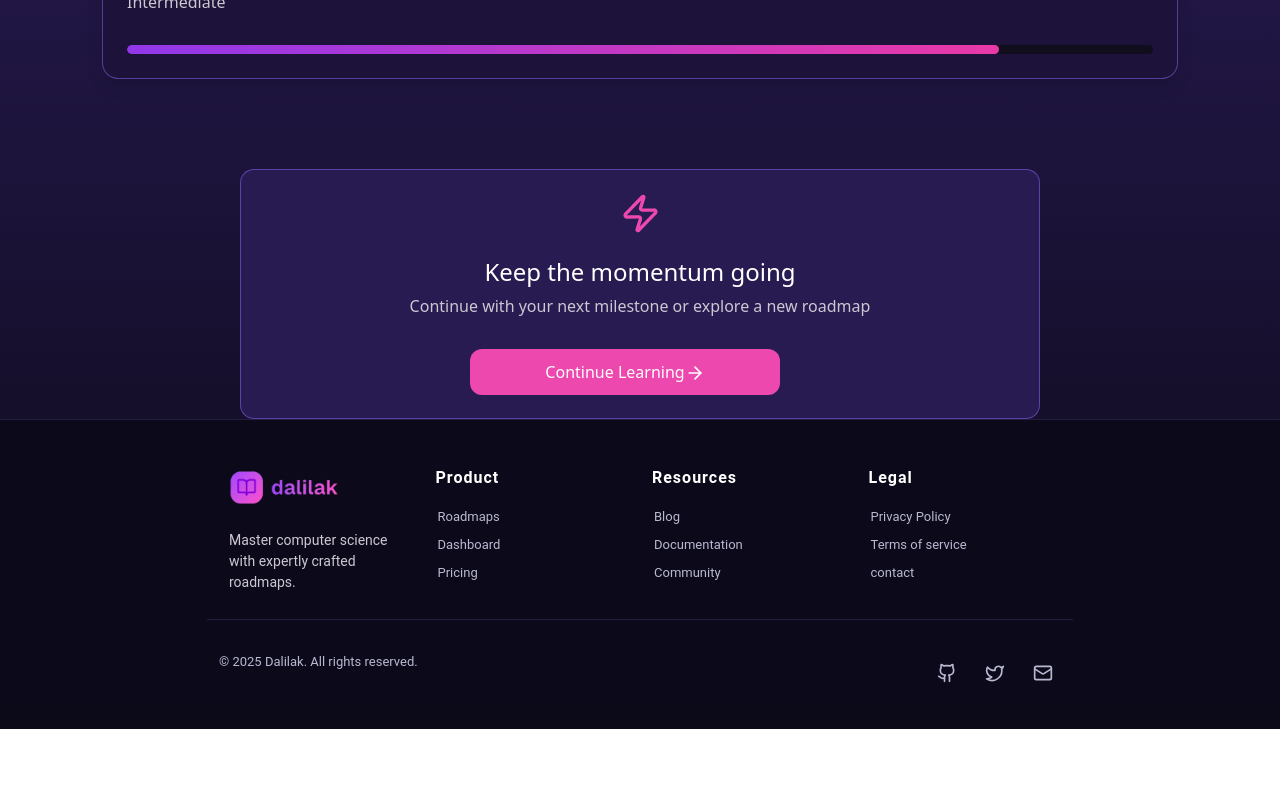
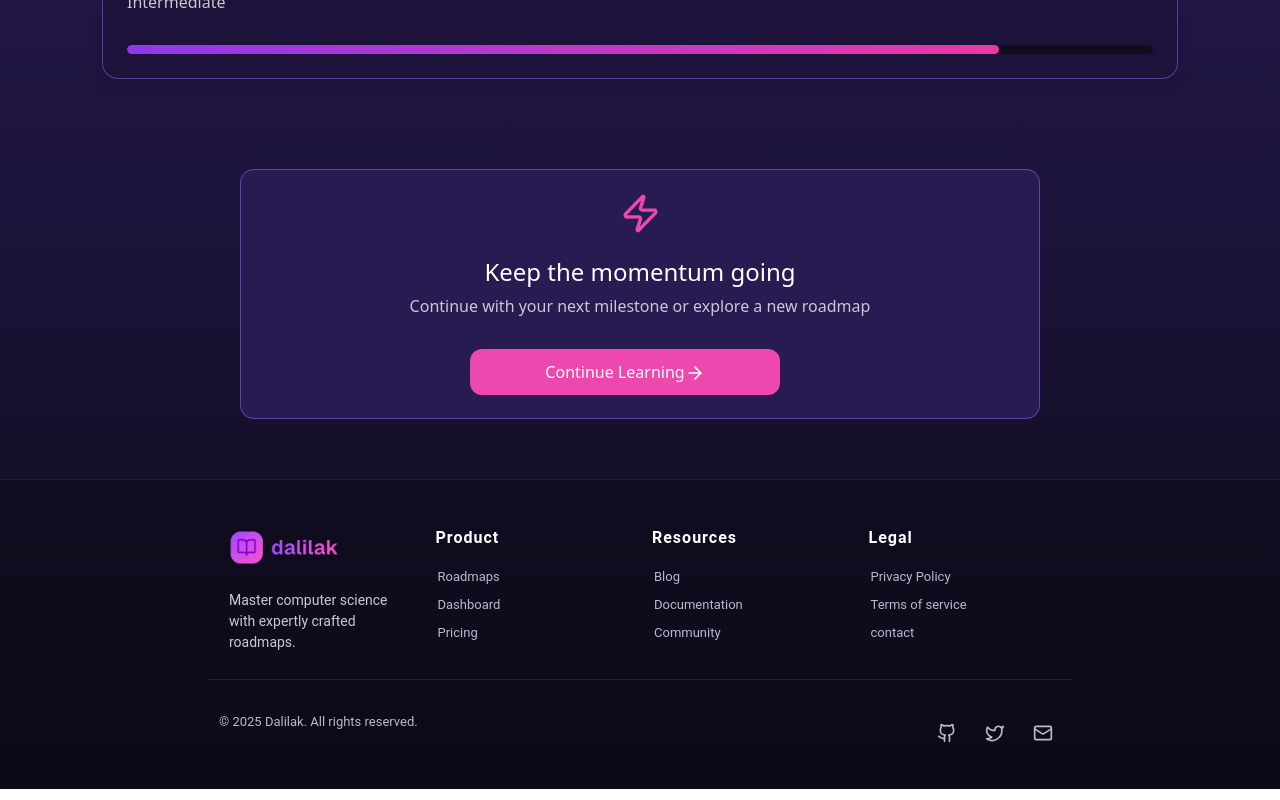
Before and after one commit to Ahmedelsharawy9520002/Dalilak, a React (Vite) app: page /Dashboard in a window 1280 px wide. Shown: the part 948-1748 px from the top of the page. Before the commit the page ends 1688 px from the top, so only its background shows below. Built offline with nearby package versions, Linux system fonts and the light colour scheme.

Commit message:
Updated dashboard layout

```diff
--- a/src/styles/dashboard.css
+++ b/src/styles/dashboard.css
@@ -117,6 +117,7 @@
     background-color: rgba(40, 27, 81, 1);
   border: 1px solid rgba(141, 107, 251, 0.5);
     border-radius:14px;
+    margin-bottom: 60px;
 }
 
 .learn-btn{
--- a/src/styles/footer.css
+++ b/src/styles/footer.css
@@ -9,7 +9,7 @@
 
 .footer-container{
     /* background-color: color-mix(in oklab, #2c1c5b 30%, transparent); */
-    background-color: rgba(13, 11, 26,0.98);
+    background-color: rgba(13, 11, 26,0.6);
     /* background-color: #2c1c5b; */
     height: 310px;
     border-top:  solid 1px;
```
